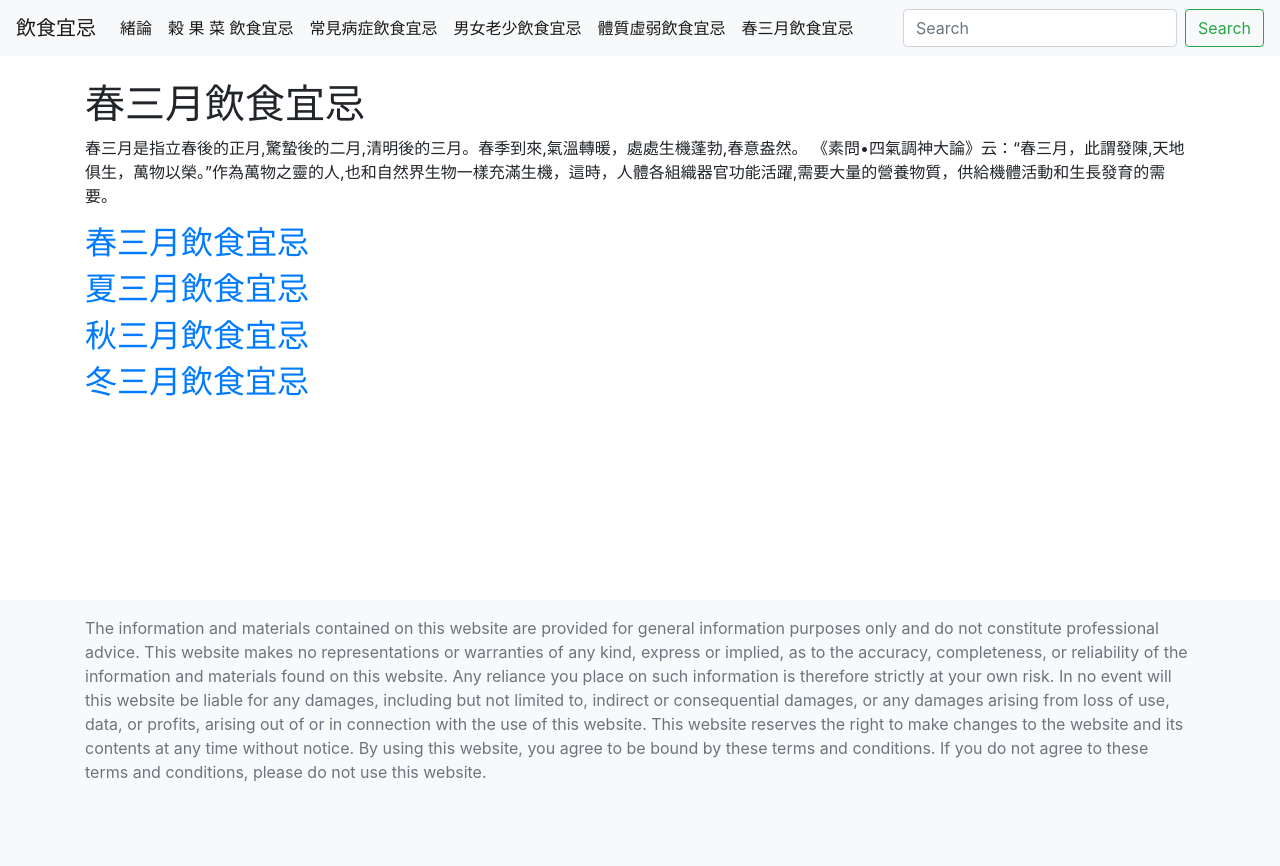
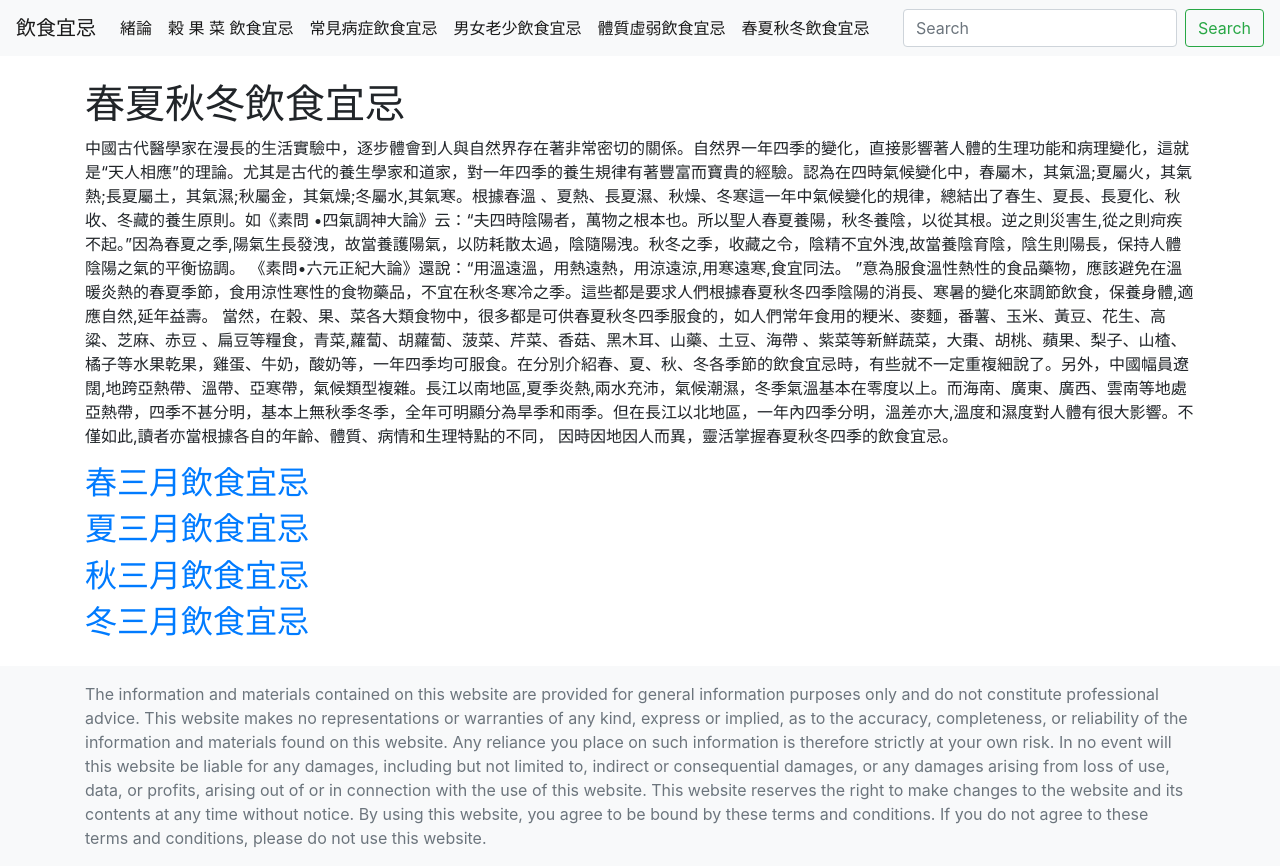
Before and after one commit to chunhanlee/LocalFoodWebsite, a Flask app: page /seasons in a window 1280 px wide. Before the commit the page ends 781 px from the top, so only its background shows below. Run offline with Flask 3, Linux system fonts and the light colour scheme; data comes from the database, SQL or seed files in the repository; some libraries are stand-ins or nearby versions.

Commit message:
fixed wrong seasons heading, p, and link titles

```diff
--- a/templates/base.html
+++ b/templates/base.html
@@ -36,7 +36,7 @@
                         <a class="nav-link" href="{{ url_for('food.deficiency')}}">體質虛弱飲食宜忌</a>
                     </li>
                     <li class="nav-item active">
-                        <a class="nav-link" href="{{ url_for('food.seasons')}}">春三月飲食宜忌</a>
+                        <a class="nav-link" href="{{ url_for('food.seasons')}}">春夏秋冬飲食宜忌</a>
                     </li>
                 </ul>
                 <form class="form-inline ml-auto" action="{{ url_for('food.search')}}" method="POST">
--- a/templates/season.html
+++ b/templates/season.html
@@ -1,8 +1,10 @@
 {% extends 'base.html' %}
 
 {% block content %}
-<h1>{% block title %} 春三月飲食宜忌 {% endblock %}</h1>
-<p>春三月是指立春後的正月,驚蟄後的二月,清明後的三月。春季到來,氣溫轉暖，處處生機蓬勃,春意盎然。 《素問•四氣調神大論》云：“春三月，此謂發陳,天地俱生，萬物以榮。”作為萬物之靈的人,也和自然界生物一樣充滿生機，這時，人體各組織器官功能活躍,需要大量的營養物質，供給機體活動和生長發育的需要。</p>
+<h1>{% block title %} 春夏秋冬飲食宜忌 {% endblock %}</h1>
+<p>中國古代醫學家在漫長的生活實驗中，逐步體會到人與自然界存在著非常密切的關係。自然界一年四季的變化，直接影響著人體的生理功能和病理變化，這就是“天人相應”的理論。尤其是古代的養生學家和道家，對一年四季的養生規律有著豐富而寶貴的經驗。認為在四時氣候變化中，春屬木，其氣溫;夏屬火，其氣熱;長夏屬土，其氣濕;秋屬金，其氣燥;冬屬水,其氣寒。根據春溫 、夏熱、長夏濕、秋燥、冬寒這一年中氣候變化的規律，總結出了春生、夏長、長夏化、秋收、冬藏的養生原則。如《素問 •四氣調神大論》云：“夫四時陰陽者，萬物之根本也。所以聖人春夏養陽，秋冬養陰，以從其根。逆之則災害生,從之則疴疾不起。”因為春夏之季,陽氣生長發洩，故當養護陽氣，以防耗散太過，陰隨陽洩。秋冬之季，收藏之令，陰精不宜外洩,故當養陰育陰，陰生則陽長，保持人體陰陽之氣的平衡協調。 《素問•六元正紀大論》還說：“用溫遠溫，用熱遠熱，用涼遠涼,用寒遠寒,食宜同法。 ”意為服食溫性熱性的食品藥物，應該避免在溫暖炎熱的春夏季節，食用涼性寒性的食物藥品，不宜在秋冬寒冷之季。這些都是要求人們根據春夏秋冬四季陰陽的消長、寒暑的變化來調節飲食，保養身體,適應自然,延年益壽。
+    當然，在穀、果、菜各大類食物中，很多都是可供春夏秋冬四季服食的，如人們常年食用的粳米、麥麵，番薯、玉米、黃豆、花生、高粱、芝麻、赤豆 、扁豆等糧食，青菜,蘿蔔、胡蘿蔔、菠菜、芹菜、香菇、黑木耳、山藥、土豆、海帶 、紫菜等新鮮蔬菜，大棗、胡桃、蘋果、梨子、山楂、橘子等水果乾果，雞蛋、牛奶，酸奶等，一年四季均可服食。在分別介紹春、夏、秋、冬各季節的飲食宜忌時，有些就不一定重複細說了。另外，中國幅員遼闊,地跨亞熱帶、溫帶、亞寒帶，氣候類型複雜。長江以南地區,夏季炎熱,兩水充沛，氣候潮濕，冬季氣溫基本在零度以上。而海南、廣東、廣西、雲南等地處亞熱帶，四季不甚分明，基本上無秋季冬季，全年可明顯分為旱季和雨季。但在長江以北地區，一年內四季分明，溫差亦大,溫度和濕度對人體有很大影響。不僅如此,讀者亦當根據各自的年齡、體質、病情和生理特點的不同，
+    因時因地因人而異，靈活掌握春夏秋冬四季的飲食宜忌。</p>
 {% for season in seasons_list %}
 <a href="{{ url_for('food.season_details', season_id=season['id']) }}">
     <h2>{{ season['name'] }}</h2>
```
